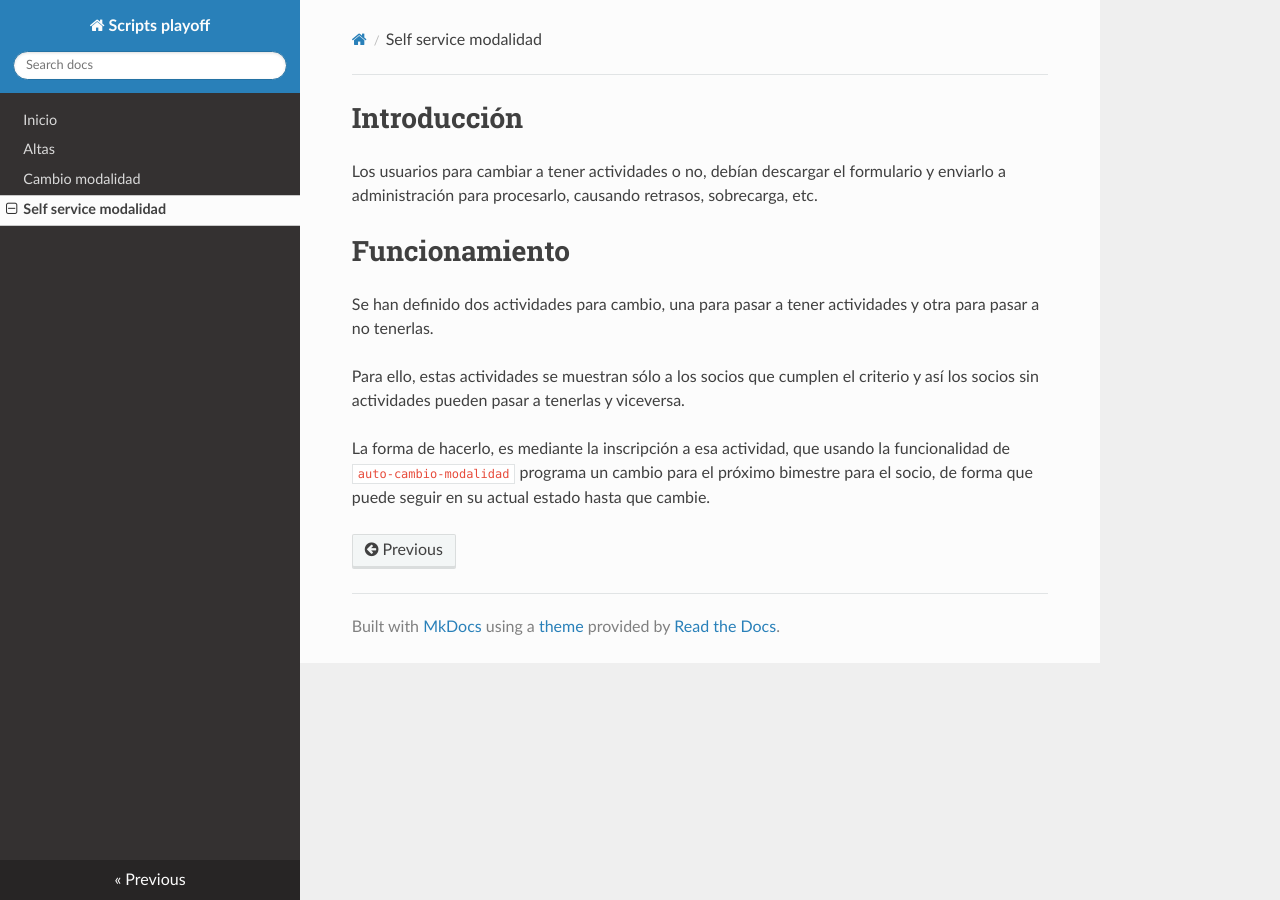
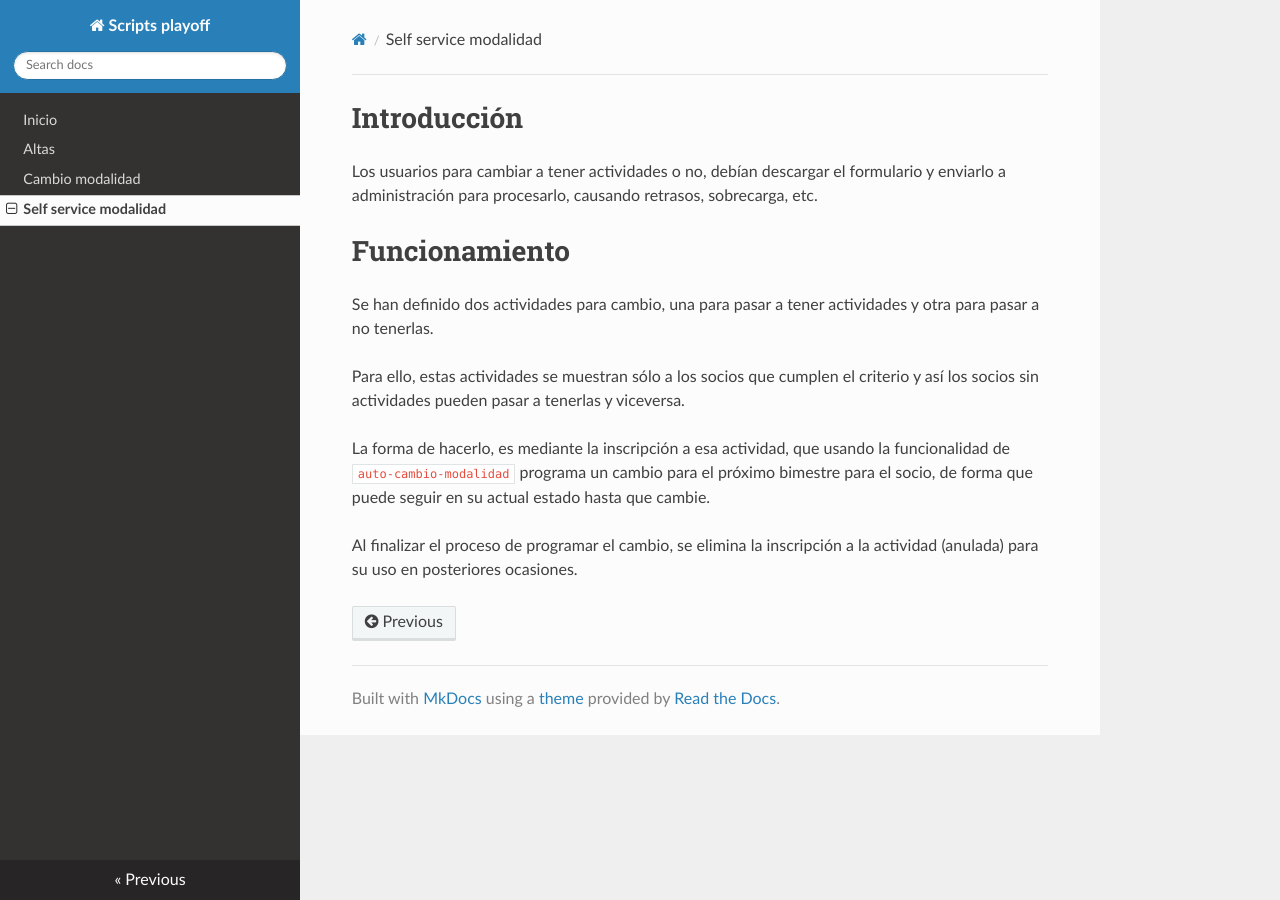
Before and after one commit to asociacion-avast/playoff, an MkDocs documentation site: the page built from docs/self-service-modalidad.md, in a window 1280 px wide. Built offline with MkDocs 1.6.1, drawn with Linux system fonts in a browser that asks for light colours; nearby versions of some CDN libraries.

Commit message:
Add paragraph

```diff
--- a/docs/self-service-modalidad.md
+++ b/docs/self-service-modalidad.md
@@ -9,3 +9,5 @@ Se han definido dos actividades para cambio, una para pasar a tener actividades
 Para ello, estas actividades se muestran sólo a los socios que cumplen el criterio y así los socios sin actividades pueden pasar a tenerlas y viceversa.
 
 La forma de hacerlo, es mediante la inscripción a esa actividad, que usando la funcionalidad de `auto-cambio-modalidad` programa un cambio para el próximo bimestre para el socio, de forma que puede seguir en su actual estado hasta que cambie.
+
+Al finalizar el proceso de programar el cambio, se elimina la inscripción a la actividad (anulada) para su uso en posteriores ocasiones.
```
